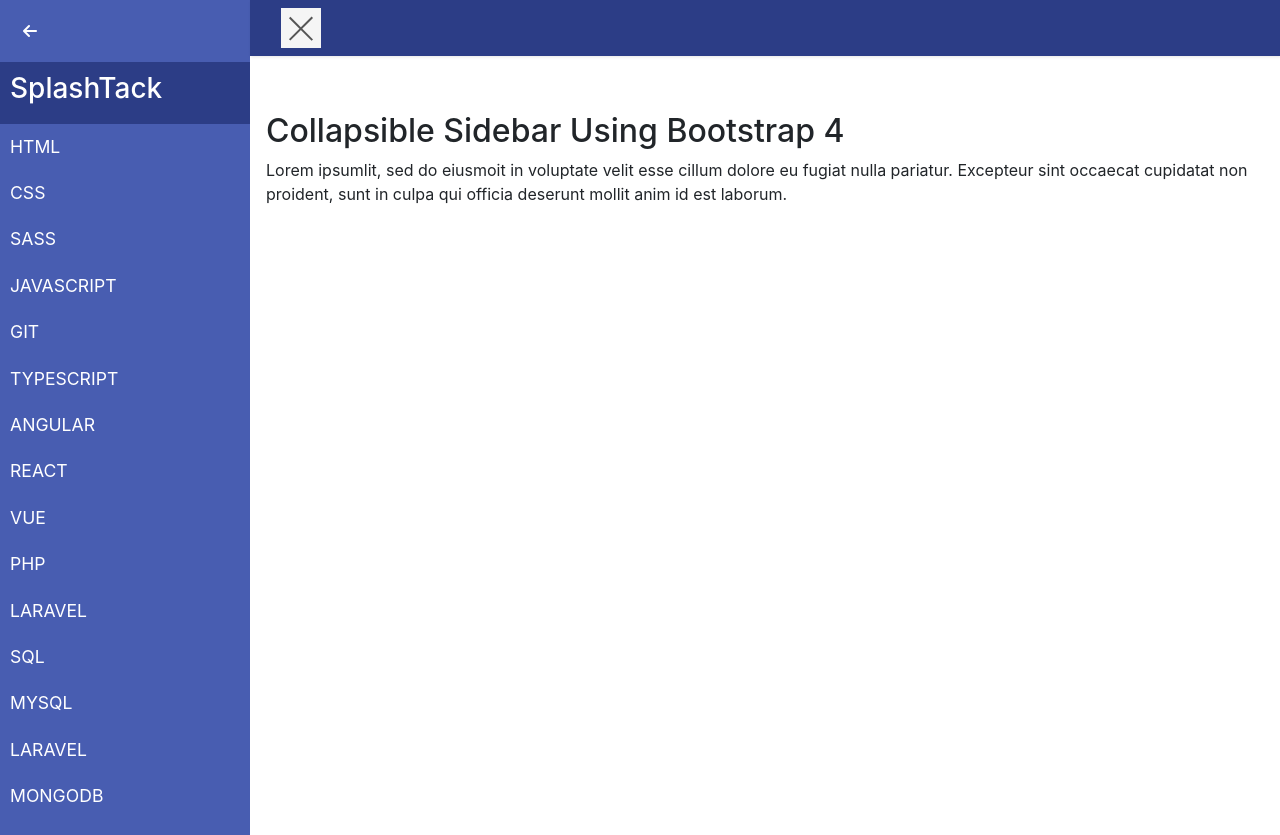
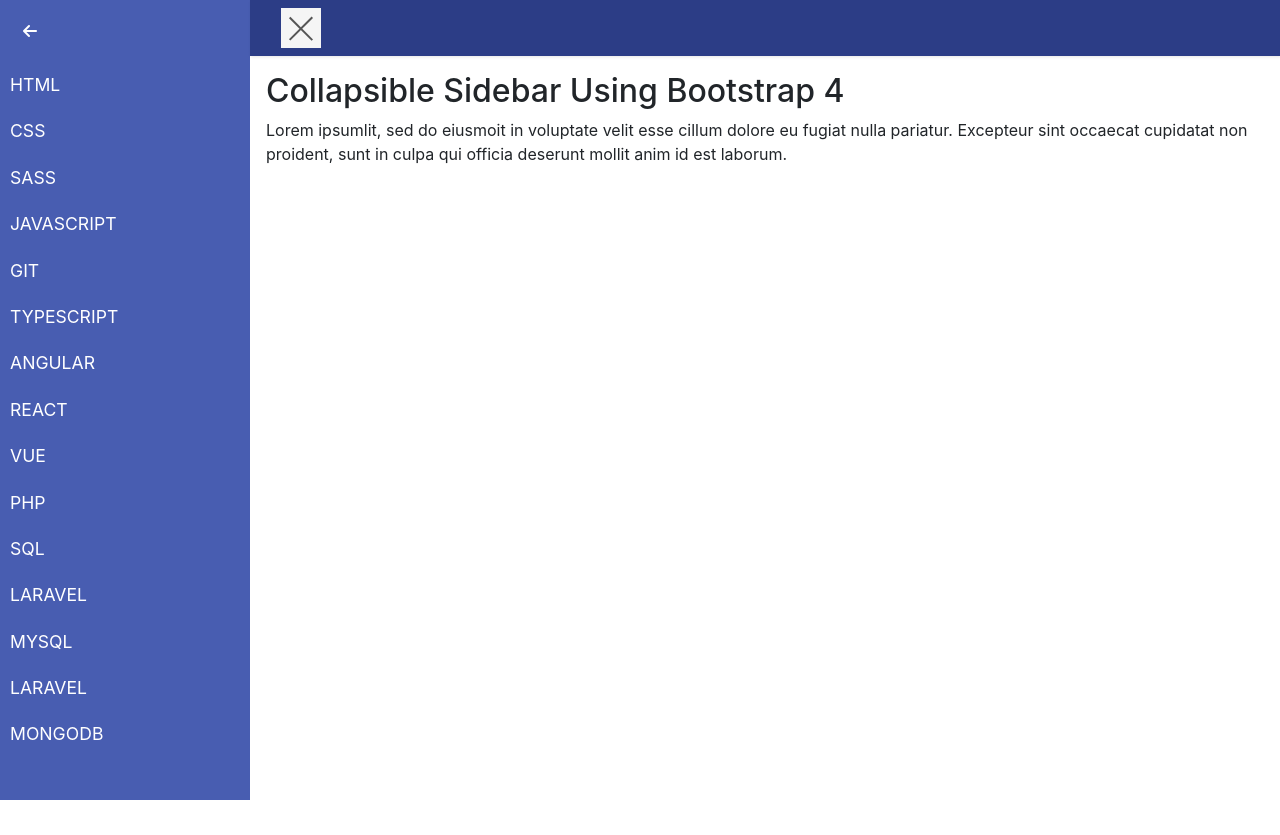
Before and after one commit to davidlondonor/splashtack, a website: page cursos.html in a window 1280 px wide. After the commit the page ends 800 px from the top, so only its background shows below. Drawn offline with nearby package versions, Linux system fonts and the light colour scheme.

Commit message:
adding content

```diff
--- a/cursos.html
+++ b/cursos.html
@@ -25,9 +25,6 @@
       <div class="m-2">
         <a href="index.html"><i class="fas fa-arrow-left"></i></a>
       </div>
-        <div class="sidebar-header">
-            <h3>SplashTack</h3>
-        </div>
 
         <ul>
 
@@ -62,11 +59,12 @@
                 <a href="php.html">PHP</a>
             </li>
             <li>
+                <a href="sass.html">SQL</a>
+            </li>
+            <li>
                 <a href="sass.html">LARAVEL</a>
             </li>
-            <li>
-                <a href="sass.html">SQL</a>
-            </li>
+
             <li>
                 <a href="sass.html">MYSQL</a>
             </li>
--- a/styles.css
+++ b/styles.css
@@ -900,11 +900,9 @@ tr:nth-child(even) {
 }
 
 .navbar {
-  padding: 15px 10px;
   background: #fff;
   border: none;
   border-radius: 0;
-  margin-bottom: 40px;
   box-shadow: 1px 1px 3px rgba(0, 0, 0, 0.1);
 }
 
@@ -947,11 +945,6 @@ tr:nth-child(even) {
 #sidebar.active {
   margin-left: -250px;
   transform: rotateY(100deg);
-}
-
-#sidebar .sidebar-header {
-  padding: 10px;
-  background: #2c3d86;
 }
 
 #sidebar ul.components {
```
